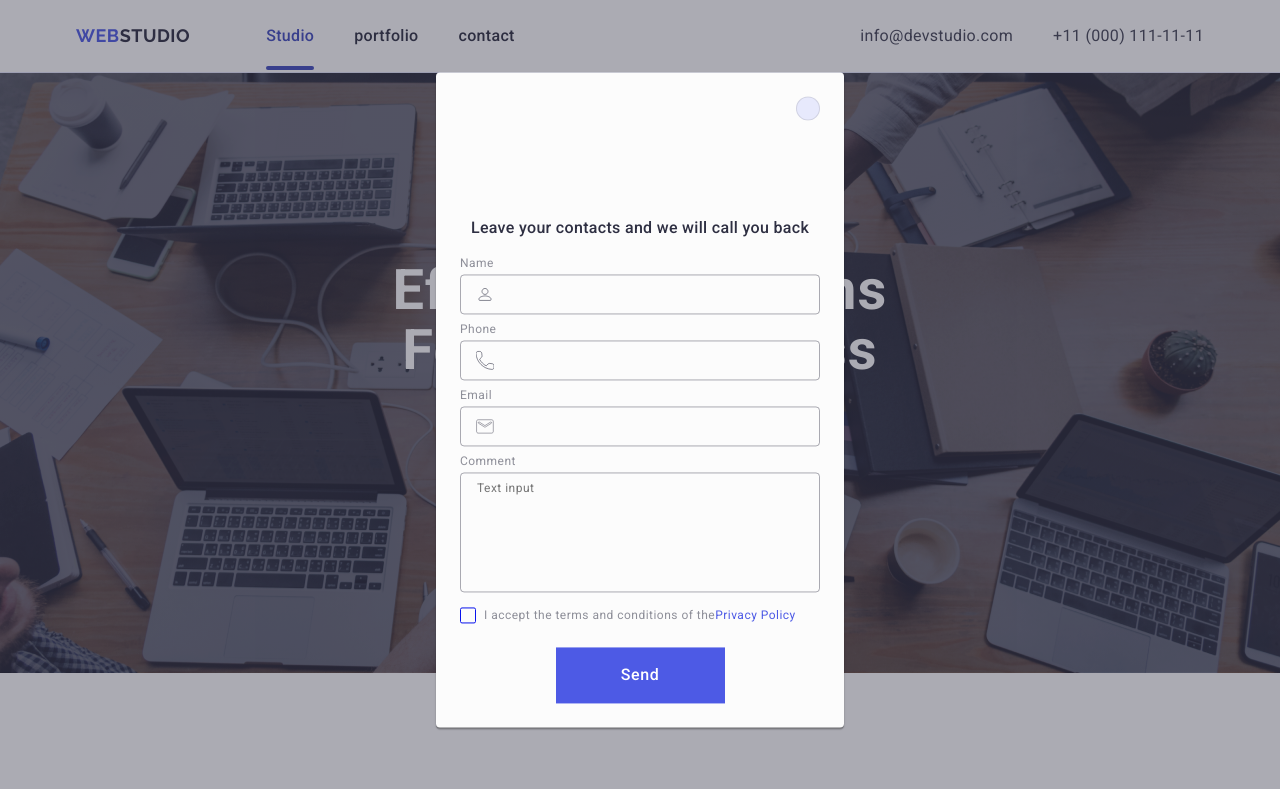
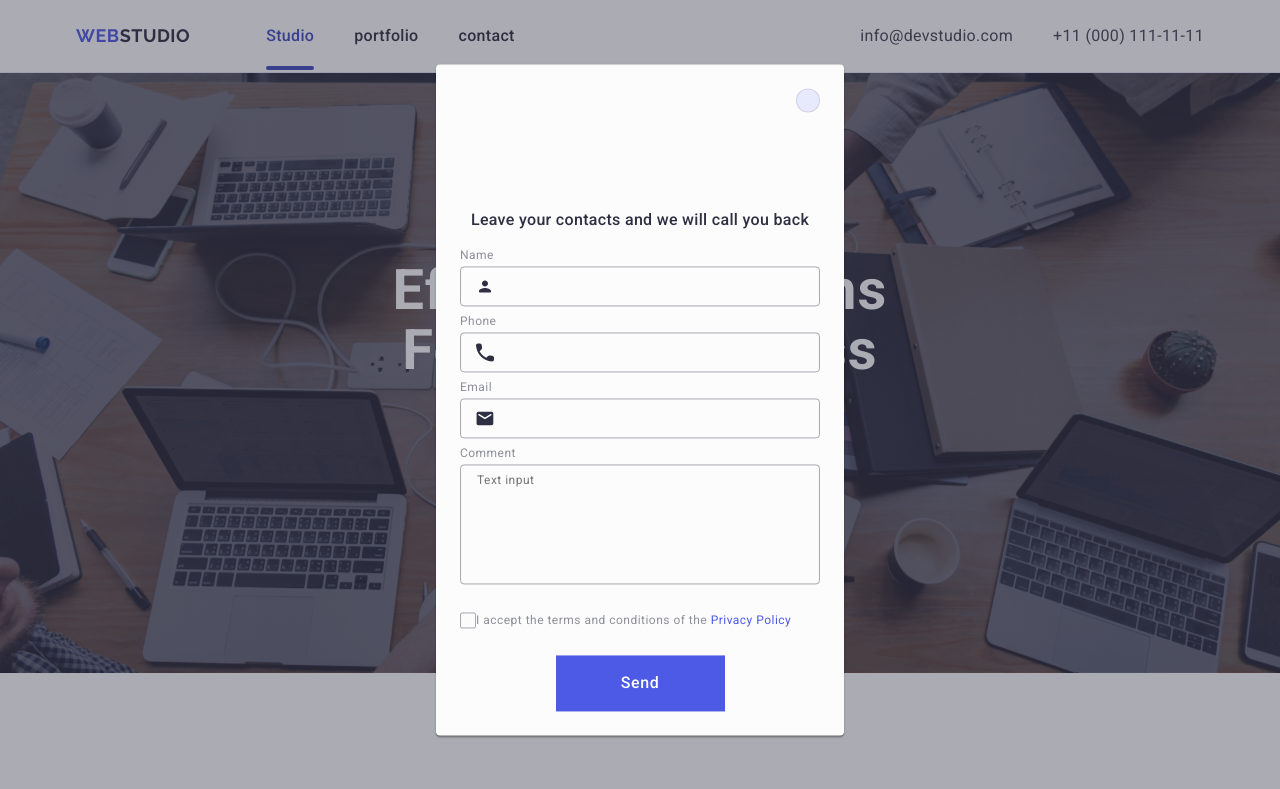
Before and after one commit to ka4ka-boop/4homework, a plain HTML site: page index.html in a window 1280 px wide. Shown: the top 789 px of the page. Drawn offline with nearby package versions, Linux system fonts and the light colour scheme.

Commit message:
home5done

```diff
--- a/css/styles.css
+++ b/css/styles.css
@@ -680,7 +680,7 @@ section {
 .modal-icon {
   top: 50%;
   fill: transparent;
-  stroke: #2e2f42;
+  fill: #2e2f42;
   position: absolute;
   left: 16px;
   top: 50%;
@@ -689,7 +689,9 @@ section {
 }
 .modal-field {
   margin-bottom: 8px;
-  position: relative;
+}
+.modal-field-area {
+  margin-bottom: 16px;
 }
 .modal-text {
   border: 1px solid rgba(46, 47, 66, 0.4);
@@ -736,11 +738,10 @@ section {
   font-size: 12px;
   line-height: 1.17;
   letter-spacing: 0.04em;
-  display: flex;
   align-items: center;
   color: #8e8f99;
 }
-.privacy-check {
+.modal-check-text span {
   display: inline-flex;
   width: 16px;
   height: 16px;
@@ -749,18 +750,6 @@ section {
   transition: background-color 250ms cubic-bezier(0.4, 0, 0.2, 1),
     border 250ms cubic-bezier(0.4, 0, 0.2, 1),
     fill 250ms cubic-bezier(0.4, 0, 0.2, 1);
-  align-items: center;
-  justify-content: center;
-  fill: transparent;
-  display: inline-flex;
-}
-.modal-check-text span {
-  width: 16px;
-  height: 16px;
-  border-radius: 4;
-  border: 1px solid rgb(8, 19, 237);
-  margin-right: 8px;
-  display: flex;
   align-items: center;
   justify-content: center;
   fill: transparent;
--- a/index.html
+++ b/index.html
@@ -537,7 +537,7 @@
               </svg>
             </div>
           </div>
-          <div class="modal-field">
+          <div class="modal-field-area">
             <label for="user-comment" class="modal-label">Comment</label>
             <textarea
               name="user-comment"
@@ -557,8 +557,9 @@
             <label for="user-privacy" class="modal-check-text"
               ><span class="privacy-check"
                 ><svg class="check-icon" width="10" height="8">
-                  <use href="./images/icons.svg#icon-btn-check"></use>
-                </svg> </span
+                  <use
+                    href="./images/icons.svg#icon-btn-check"
+                  ></use></svg></span
               >I accept the terms and conditions of the
               <a class="privacy-a" href="">Privacy Policy</a>
             </label>
```
